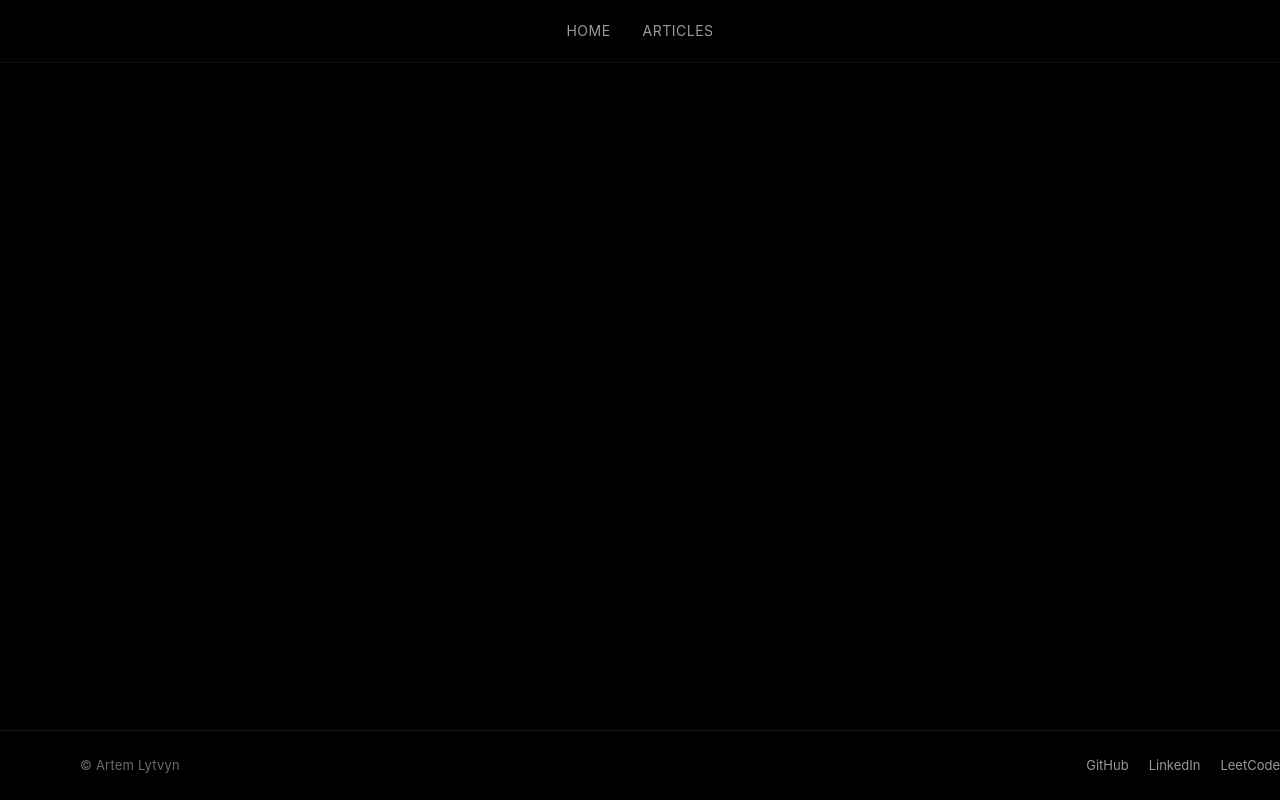
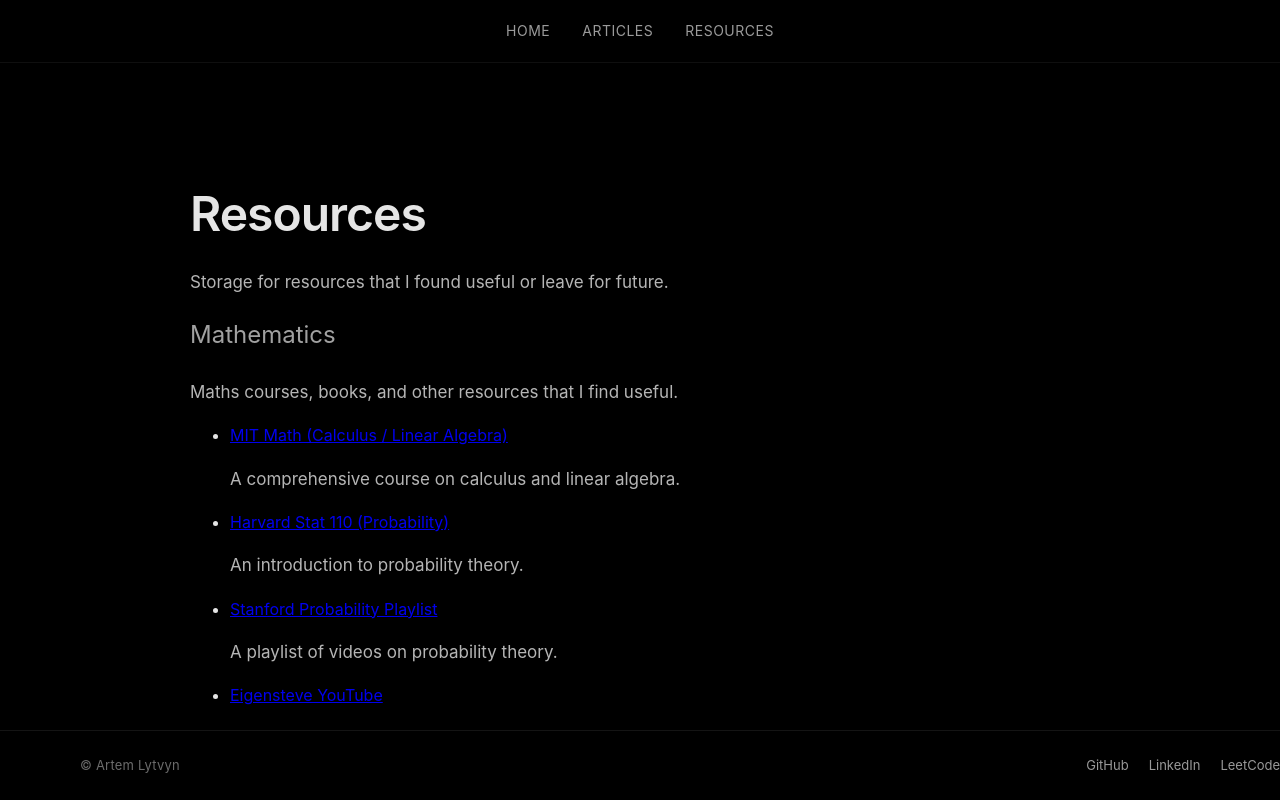
Before and after one commit to letv1nnn/letv1nnn.github.io, a React (Vite) app: page /resources in a window 1280 px wide. Shown: the top 800 px of the page. Built offline with nearby package versions, Linux system fonts and the light colour scheme.

Commit message:
expanded the page

```diff
--- a/src/Layout.tsx
+++ b/src/Layout.tsx
@@ -1,7 +1,8 @@
-import { Routes, Route, Link } from 'react-router-dom'
+import { Routes, Route, Link, Navigate } from 'react-router-dom'
 import { Home } from './pages/Home'
 import { Articles } from './pages/Articles';
 import { Footer } from './pages/Footer';
+import { Resources } from './pages/Resources';
 
 export const Layout = () => {
   return (
@@ -9,11 +10,16 @@ export const Layout = () => {
       <nav>
         <Link to='/home'>Home</Link>
         <Link to='/articles'>Articles</Link>
+        <Link to='/resources'>Resources</Link>
       </nav>
-      <Routes>
-        <Route path='/home' element={<Home />}/>
-        <Route path='/articles' element={<Articles />}/>
-      </Routes>
+      <main>
+        <Routes>
+          <Route path='/' element={<Navigate to='/home' />} />
+          <Route path='/home' element={<Home />}/>
+          <Route path='/articles' element={<Articles />}/>
+          <Route path='/resources' element={<Resources />}/>
+        </Routes>
+      </main>
       <footer>
         <Footer />
       </footer>
--- a/src/consts.ts
+++ b/src/consts.ts
@@ -1,19 +1,90 @@
 
-export interface article {
+interface PersonalInfo {
     id: number,
     title: string,
     body: string,
 }
 
-export const personalData: article[] = [
+export const personalData: PersonalInfo[] = [
     {
         id: 1,
         title: 'Me, my self-reflection and my articles',
-        body: 'My name is Artem (Artem Lytvyn). I am 18 years old, originally \
+        body: 'My name is Artem (Artem Lytvyn). I am 18 y.o., originally \
                from Ukraine, and now live in Ireland. I am also a second-year \
                Computer Science student at DCU (Dublin City University). My \
-               primary interests are programming (primarily Rust and C++), Computer \
-               Science in general, geopolitics, literature (both classical and \
+               primary interests are programming (primarily Rust and C++), computer \
+               science in general, mathematics, geopolitics, literature (both classical and \
                technical), history, and philosophy.',
-    }
+    },
+    {
+        id: 2,
+        title: 'What am I currently doing?',
+        body: 'I\'m preparing for the upcoming exams, constantly expanding my knowledge in \
+               Rust and preparing for the upcoming internship.',
+    },
+    {
+        id: 3,
+        title: 'What\'s the point of this page/blog?',
+        body: 'Primarily, I want to log my thoughts and reflections. \
+               Additionally, I want to share my knowledge and insights on various topics.',
+    },
 ];
+type ResourceItem = {
+  title: string;
+  url: string;
+  authors?: string[];
+  description?: string;
+};
+
+type ResourceCategory = {
+  id: number;
+  title: string;
+  description: string;
+  items: ResourceItem[];
+};
+
+export const resourcesData: ResourceCategory[] = [
+  {
+    id: 1,
+    title: "Mathematics",
+    description: "Maths courses, books, and other resources that I find useful.",
+    items: [
+      {
+        title: "MIT Math (Calculus / Linear Algebra)",
+        url: "https://mitsoul.org/courses/mit/course-18/",
+        description: "A comprehensive course on calculus and linear algebra.",
+      },
+      {
+        title: "Harvard Stat 110 (Probability)",
+        url: "https://stat110.hsites.harvard.edu",
+        description: "An introduction to probability theory.",
+      },
+      {
+        title: "Stanford Probability Playlist",
+        url: "https://www.youtube.com/watch?v=2MuDZIAzBMY&list=PLoROMvodv4rOpr_A7B9SriE_iZmkanvUg",
+        description: "A playlist of videos on probability theory.",
+      },
+      {
+        title: "Eigensteve YouTube",
+        url: "https://www.youtube.com/@Eigensteve/playlists",
+        description: "A channel with tutorials on various mathematical topics.",
+      },
+      {
+        title: "MIT Discrete Math (MCS Book)",
+        url: "https://courses.csail.mit.edu/6.042/spring18/mcs.pdf",
+        description: "A book on discrete mathematics.",
+      },
+      {
+        title: "Dr Trefor Playlist",
+        url: "https://www.youtube.com/@DrTrefor/playlists",
+        description: "A playlist of videos on various mathematical topics.",
+      },
+    ],
+  },
+];
+
+export const socialLinks = [
+    { name: 'GitHub', url: 'https://github.com/letv1nnn' },
+    { name: 'LinkedIn', url: 'https://www.linkedin.com/in/artem-lytvyn-22694b348/' },
+    { name: 'LeetCode', url: 'https://leetcode.com/u/letv1n/' },
+];
--- a/src/main.tsx
+++ b/src/main.tsx
@@ -1,6 +1,6 @@
 import { StrictMode } from 'react'
 import { createRoot } from 'react-dom/client'
-import { BrowserRouter, Routes, Route, Link } from 'react-router-dom'
+import { BrowserRouter } from 'react-router-dom'
 
 import './index.css'
 import { Layout } from './Layout'
--- a/src/pages/Footer.tsx
+++ b/src/pages/Footer.tsx
@@ -1,4 +1,5 @@
 import './Footer.css'
+import { socialLinks } from '../consts'
 
 export const Footer = () => {
   return (
@@ -10,9 +11,9 @@ export const Footer = () => {
         </div>
 
         <div className="footer-right">
-          <a href="https://github.com/letv1nnn">GitHub</a>
-          <a href="https://www.linkedin.com/in/artem-lytvyn-22694b348/">LinkedIn</a>
-          <a href="https://leetcode.com/u/letv1n/">LeetCode</a>
+          {socialLinks.map(link => (
+            <a key={link.name} href={link.url}>{link.name}</a>
+          ))}
         </div>
 
       </div>
--- a/src/pages/Home.tsx
+++ b/src/pages/Home.tsx
@@ -2,9 +2,19 @@ import { personalData } from "../consts";
 
 export const Home = () => {
   return (
-    <div className="container">
-      <h1>{personalData[0].title}</h1>
-      <p>{personalData[0].body}</p>
-    </div>
+    <>
+      <div className="container">
+        <h1>{personalData[0].title}</h1>
+        <p>{personalData[0].body}</p>
+
+        {personalData.slice(1).map((data) => (
+          <div key={data.id}>
+            <h2>{data.title}</h2>
+            <p>{data.body}</p>
+          </div>
+        ))}
+
+      </div>
+    </>
   );
 }
--- /dev/null
+++ b/src/pages/Resources.tsx
@@ -0,0 +1,33 @@
+import { resourcesData } from "../consts";
+
+export const Resources = () => {
+  return (
+    <>
+      <div className="container">
+        <h1>Resources</h1>
+        <p>Storage for resources that I found useful or leave for future.</p>
+        {resourcesData.map((resource) => (
+          <div key={resource.id}>
+            <h2>{resource.title}</h2>
+              <p>{resource.description}</p>
+                <ul>
+                  {resource.items.map((item, index) => (
+                    <li key={index}>
+                      <a href={item.url} target="_blank" rel="noopener noreferrer">
+                        {item.title}
+                      </a>
+                      {item.description && (
+                        <p>{item.description}</p>
+                      )}
+                      {item.authors && item.authors.length > 0 && (
+                        <p>Authors: {item.authors.join(', ')}</p>
+                      )}
+                    </li>
+                  ))}
+                </ul>
+            </div>
+        ))}
+      </div>
+    </>
+  );
+}
```
